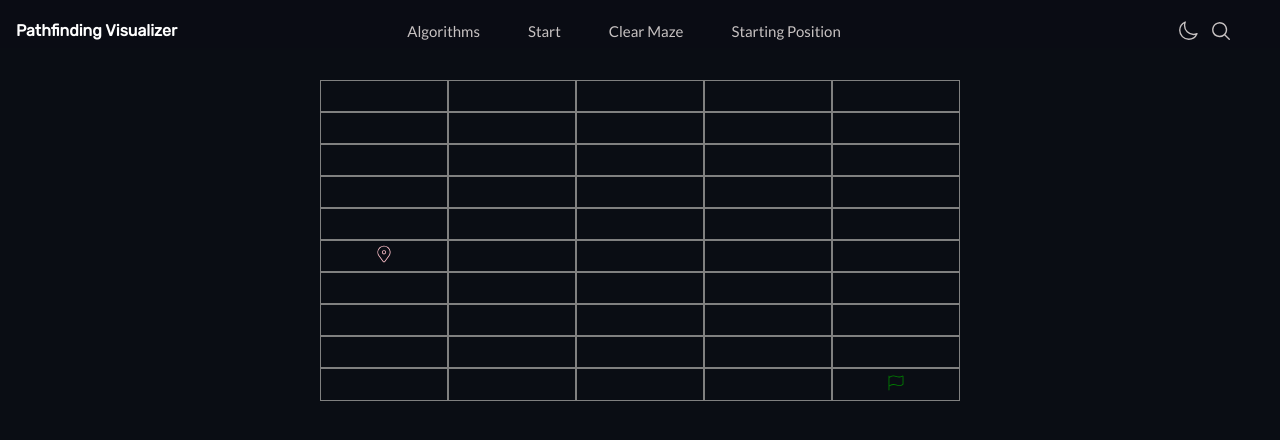
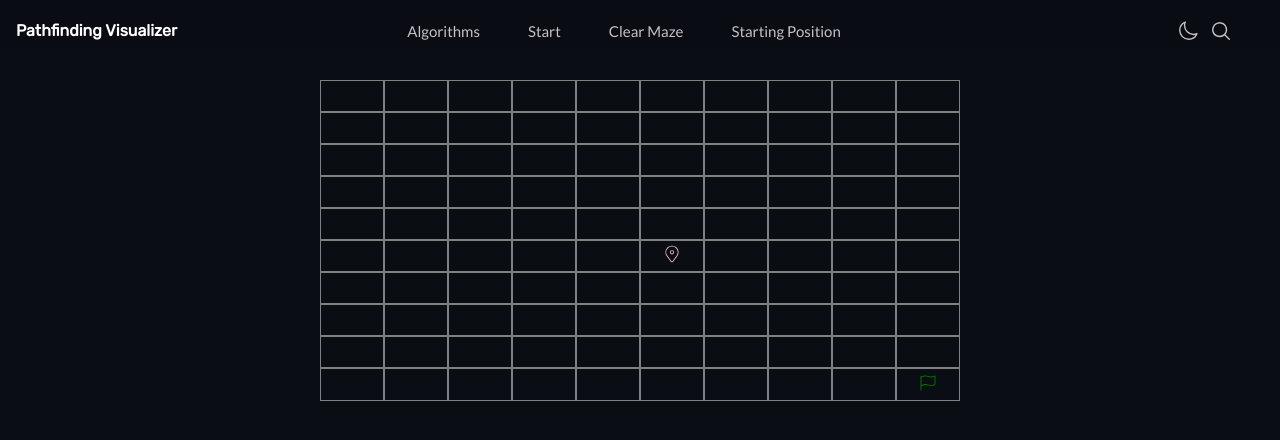
Before and after one commit to jacksonfernando/pathfinding-visualizer, a Next.js app: page / in a window 1280 px wide. Shown: the top 440 px of the page. Built offline with nearby package versions, Linux system fonts and the light colour scheme.

Commit message:
change to 10 x 10 grid

```diff
--- a/constants/global.js
+++ b/constants/global.js
@@ -2,7 +2,7 @@ const NAVBAR_TITLE = 'Pathfinding Visualizer'
 
 const WIDTH = 10;
 
-const HEIGHT = 5;
+const HEIGHT = 10;
 
 export {
   NAVBAR_TITLE,
--- a/src/components/grid/grid.module.css
+++ b/src/components/grid/grid.module.css
@@ -1,6 +1,6 @@
 .container {
     display: grid;
-    grid-template-columns: repeat(5, 1fr);
+    grid-template-columns: repeat(10, 1fr);
     flex-direction: row;
     flex-wrap: wrap;
     padding: 2rem 20rem;
--- a/src/components/grid/index.js
+++ b/src/components/grid/index.js
@@ -38,7 +38,6 @@ const Grid = () => {
 
   const createPath = (result, prevMap) => {
     let COORDINATE = result[0];
-    console.log(COORDINATE, prevMap)
     const path = [];
     if (COORDINATE) {
       while (prevMap[`${COORDINATE.x}-${COORDINATE.y}`]) {
@@ -78,7 +77,6 @@ const Grid = () => {
   return (
     <div className={gridStyle.container}>
       {refArray.current.map((elem, index) => {
-        console.log(grid)
         let xIndex = Math.floor(index / WIDTH)
         let yIndex = index % WIDTH
         let cell = grid[xIndex][yIndex]
--- a/store/context.js
+++ b/store/context.js
@@ -43,7 +43,7 @@ export const ParamsProvider = ({ children }) => {
   const [grid, setGrid] = useState(generateGrid(WIDTH, HEIGHT))
   const [editing, setEditFlag] = useState(false)
   const [restart, setRestart] = useState(false)
-  const start = useRef({ x: 0, y: 0 })
+  const start = useRef({ x: Math.floor(HEIGHT / 2), y: Math.floor(WIDTH / 2) })
   const end = useRef({ x: HEIGHT - 1, y: WIDTH - 1 })
 
   useEffect(() => {
--- a/utils/algorithms/BFS.js
+++ b/utils/algorithms/BFS.js
@@ -9,6 +9,7 @@ const BFS = (refArray, graph, hashMap, prevMap, start, target) => {
     let currentCoordinate = queue.pop()
     let xCoordinate = currentCoordinate.x;
     let yCoordinate = currentCoordinate.y;
+    console.log(currentCoordinate)
     refArray[xCoordinate + yCoordinate * WIDTH].current = true
     if (xCoordinate == target.x && yCoordinate == target.y) return [currentCoordinate, count]
 
```
